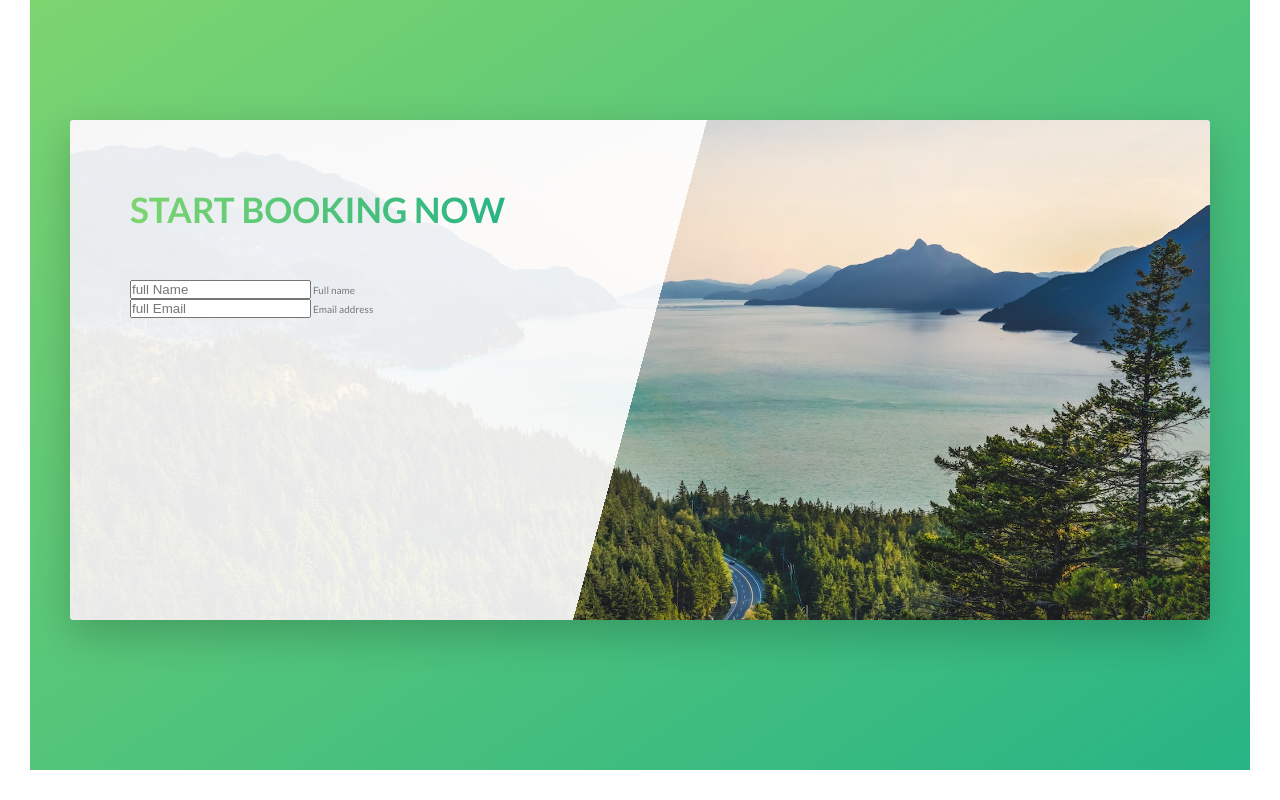
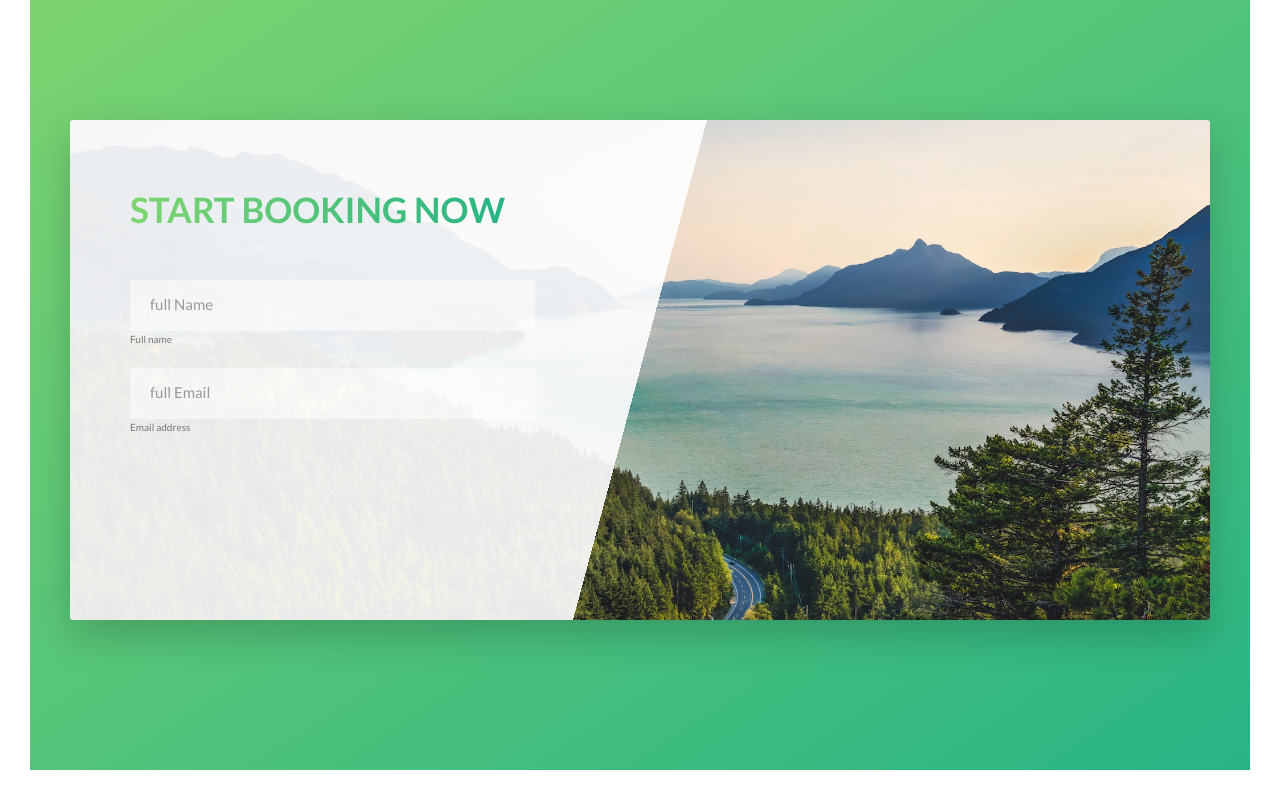
Before and after one commit to Cr1tDev/Natravelia, a website: page index.html in a window 1280 px wide. Shown: the part 4726-5526 px from the top of the page. Drawn offline with nearby package versions, Linux system fonts and the light colour scheme.

Commit message:
update form design

```diff
--- a/sass/abstracts/_variables.scss
+++ b/sass/abstracts/_variables.scss
@@ -10,6 +10,7 @@ $color-tertiary-light: #2998ff;
 $color-tertiary-dark: #5643fa;
 
 $color-grey-dark: #777;
+$color-grey-dark-2: #999;
 $color-white: #fff;
 $color-black: #000;
 
--- /dev/null
+++ b/sass/components/_form.scss
@@ -0,0 +1,33 @@
+@use "../abstracts/variables";
+
+.form {
+  &__group:not(:last-child) {
+    margin-bottom: 2rem;
+  }
+
+  &__input {
+    font-size: 1.5rem;
+    font-family: inherit;
+    color: inherit;
+    padding: 1.5rem 2rem;
+    border-radius: 2px;
+    background-color: rgba(variables.$color-white, 0.5);
+    border: none;
+    border-bottom: 3px solid transparent;
+    width: 90%;
+    display: block;
+
+    &:focus {
+      outline: none;
+      box-shadow: 0 1rem 2rem rgba(variables.$color-black, 0.1);
+      border-bottom: 2px solid variables.$color-primary;
+    }
+
+    &::-webkit-input-placeholder {
+      color: variables.$color-grey-dark-2;
+    }
+  }
+
+  &__label {
+  }
+}
--- a/sass/main.scss
+++ b/sass/main.scss
@@ -19,6 +19,7 @@
 @use "components/feature-box";
 @use "components/story";
 @use "components/bg-video";
+@use "components/form";
 
 // Layout
 @use "layout/header";
--- a/sass/pages/_home.scss
+++ b/sass/pages/_home.scss
@@ -58,7 +58,7 @@
   height: 50rem;
 
   &__form {
-    // width: 6rem;
+    width: 50%;
     padding: 6rem;
   }
 }
```
Also changed, not shown: css/style.css, 1 other file.
